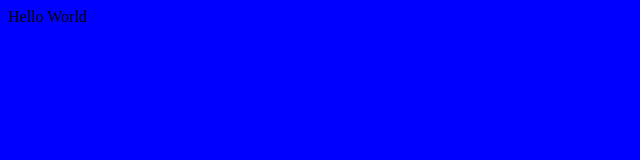
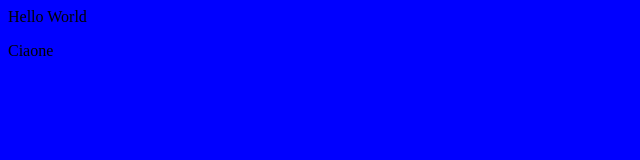
Before and after one commit to michelangelopozza/michelangelopozza.github.io, a plain HTML site: page index.html in a window 1280 px wide. Shown: the full height of the page, 0-640 px from the left. Drawn offline with Linux system fonts and the light colour scheme.

Commit message:
Initial commit

```diff
--- a/index.html
+++ b/index.html
@@ -4,4 +4,5 @@
 </head>
 <body bgcolor="blue">
     <p>Hello World</p>
+    Ciaone
 </body>
```
